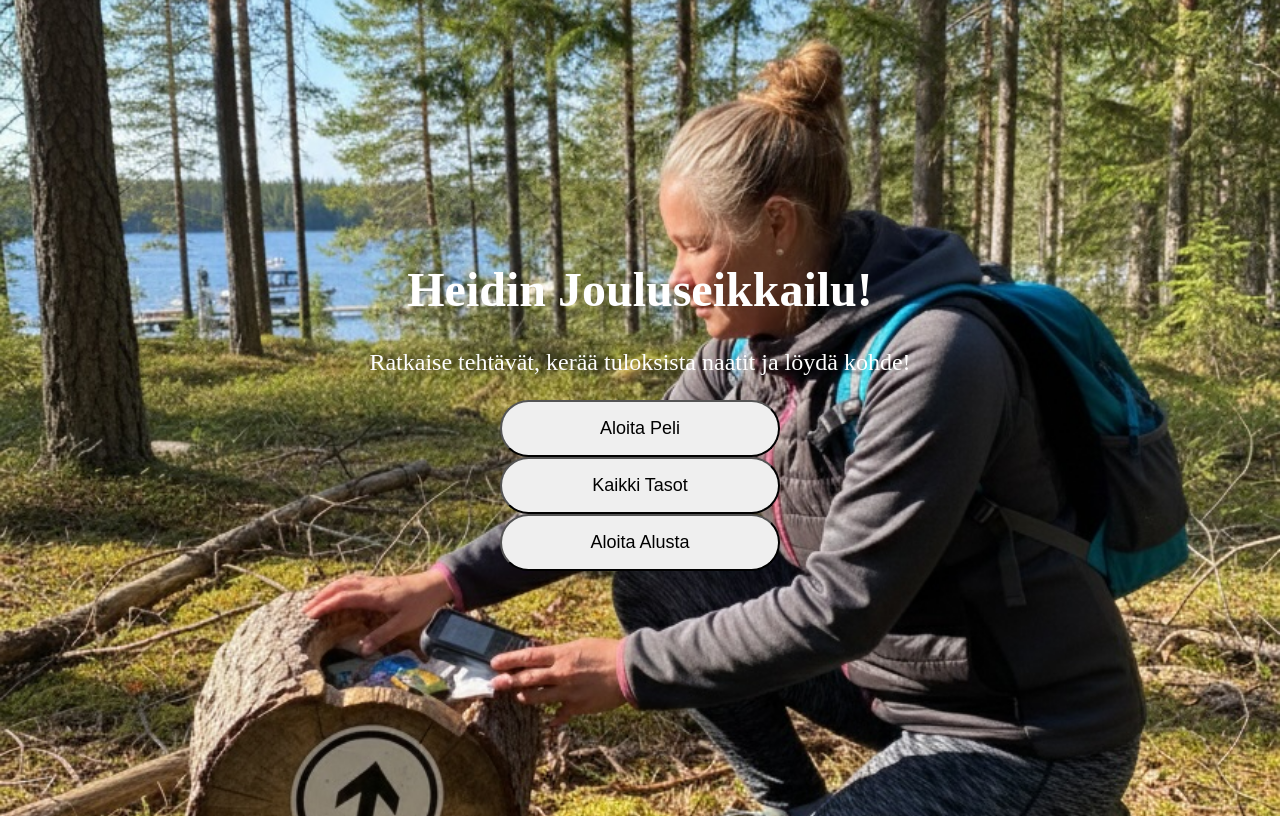
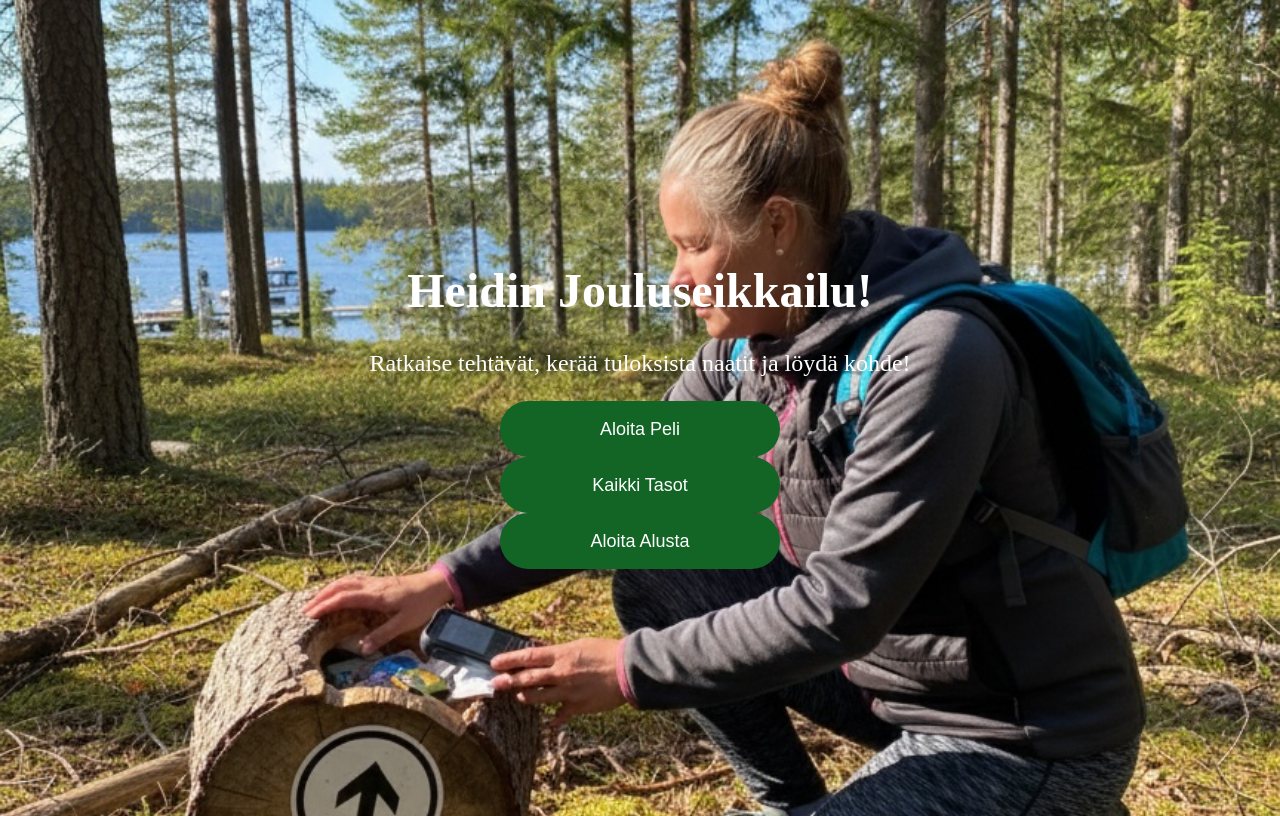
Before and after one commit to grande-fi/heidin-jouluseikkailu, a Next.js app: page / in a window 1280 px wide. Built offline with nearby package versions, Linux system fonts and the light colour scheme.

Commit message:
Update page.js
button update

```diff
--- a/app/page.js
+++ b/app/page.js
@@ -72,14 +72,17 @@ export default function MainMenu() {
         <div className="flex flex-col gap-4" style={{ alignItems: "center" }}>
           <Button
             onClick={startPuzzle}
-            className="bg-gray-400 hover:bg-gray-500"
+            className="hover:opacity-90"
             style={{
               width: "100%",
               maxWidth: "280px",
               padding: "16px 24px",
               borderRadius: "50px",
               fontSize: "18px",
-              minHeight: "56px"
+              minHeight: "56px",
+              backgroundColor: "#126524",
+              border: "none",
+              color: "white"
             }}
           >
             {fi.mainMenu.startPuzzle}
@@ -87,14 +90,17 @@ export default function MainMenu() {
 
           <Button
             onClick={goToPuzzlesList}
-            className="bg-blue-500 hover:bg-blue-600"
+            className="hover:opacity-90"
             style={{
               width: "100%",
               maxWidth: "280px",
               padding: "16px 24px",
               borderRadius: "50px",
               fontSize: "18px",
-              minHeight: "56px"
+              minHeight: "56px",
+              backgroundColor: "#126524",
+              border: "none",
+              color: "white"
             }}
           >
             Kaikki Tasot
@@ -102,14 +108,17 @@ export default function MainMenu() {
 
           <Button
             onClick={resetProgress}
-            className="bg-red-600 hover:bg-red-700"
+            className="hover:opacity-90"
             style={{
               width: "100%",
               maxWidth: "280px",
               padding: "16px 24px",
               borderRadius: "50px",
               fontSize: "18px",
-              minHeight: "56px"
+              minHeight: "56px",
+              backgroundColor: "#126524",
+              border: "none",
+              color: "white"
             }}
           >
             {fi.mainMenu.resetProgress}
```
